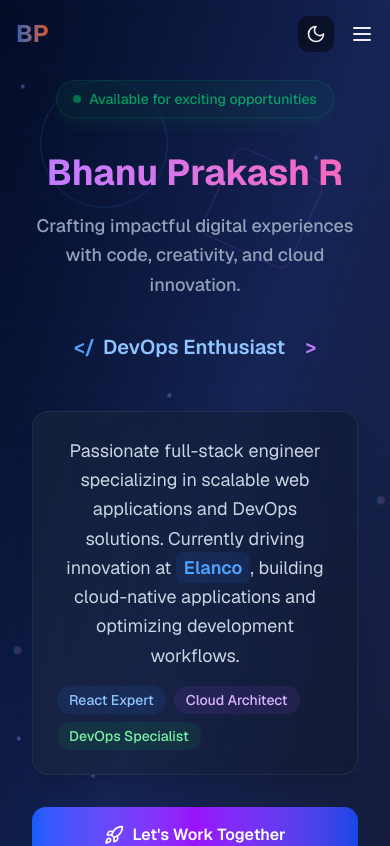
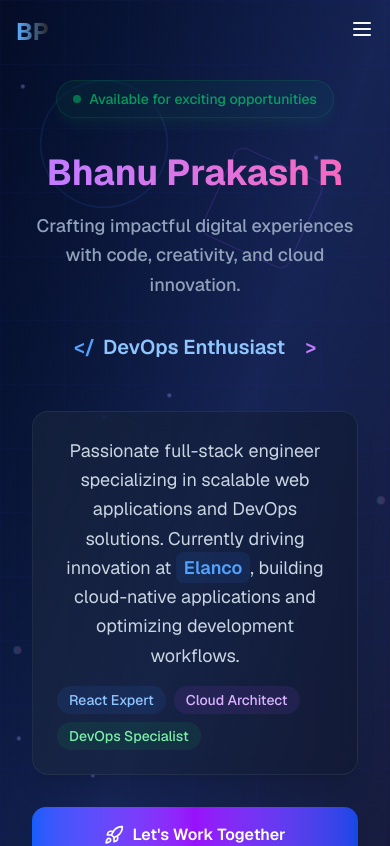
Before and after one commit to BhanuPrakash056/portfolio-website-bhanu, a Next.js app: page / in a window 390 px wide. Shown: the top 846 px of the page. Built offline with nearby package versions, Linux system fonts and the light colour scheme.

Commit message:
Remove theme toggle, enforce dark mode

```diff
--- a/components/navigation.tsx
+++ b/components/navigation.tsx
@@ -2,37 +2,20 @@
 
 import { useState, useEffect } from "react"
 import { motion } from "framer-motion"
-import { Menu, X, Moon, Sun } from "lucide-react"
+import { Menu, X } from "lucide-react"
 
 const Navigation = () => {
   const [isOpen, setIsOpen] = useState(false)
   const [isScrolled, setIsScrolled] = useState(false)
-  const [isDark, setIsDark] = useState(true)
 
   useEffect(() => {
     const handleScroll = () => {
       setIsScrolled(window.scrollY > 50)
     }
 
-    // Check for saved theme preference or default to dark mode
-    const savedTheme = localStorage.getItem('theme')
-    const prefersDark = window.matchMedia('(prefers-color-scheme: dark)').matches
-    setIsDark(savedTheme === 'dark' || (!savedTheme && prefersDark))
-
     window.addEventListener("scroll", handleScroll)
     return () => window.removeEventListener("scroll", handleScroll)
   }, [])
-
-  useEffect(() => {
-    const root = window.document.documentElement
-    if (isDark) {
-      root.classList.add('dark')
-      localStorage.setItem('theme', 'dark')
-    } else {
-      root.classList.remove('dark')
-      localStorage.setItem('theme', 'light')
-    }
-  }, [isDark])
 
   const navItems = ["Home", "About", "Experience", "Skills", "Contact"]
 
@@ -49,10 +32,6 @@ const Navigation = () => {
       }
     }
     setIsOpen(false)
-  }
-
-  const toggleTheme = () => {
-    setIsDark(!isDark)
   }
 
   return (
@@ -86,21 +65,10 @@ const Navigation = () => {
           ))}
         </div>
 
-        {/* Theme Toggle & Mobile Menu Button */}
-        <div className="flex items-center gap-4">
+        {/* Mobile Menu Button */}
+        <div className="md:hidden">
           <motion.button
-            onClick={toggleTheme}
-            className="p-2 rounded-lg bg-background/50 hover:bg-background/80 text-foreground transition-colors"
-            whileHover={{ scale: 1.1 }}
-            whileTap={{ scale: 0.95 }}
-            aria-label="Toggle theme"
-          >
-            {isDark ? <Sun size={20} /> : <Moon size={20} />}
-          </motion.button>
-
-          {/* Mobile Navigation Button */}
-          <motion.button
-            className="md:hidden text-foreground"
+            className="text-foreground"
             onClick={() => setIsOpen(!isOpen)}
             whileHover={{ scale: 1.1 }}
           >
@@ -127,18 +95,6 @@ const Navigation = () => {
               {item}
             </motion.button>
           ))}
-
-          {/* Mobile Theme Toggle */}
-          <div className="pt-4 border-t border-border">
-            <motion.button
-              onClick={toggleTheme}
-              className="flex items-center gap-3 w-full text-left text-foreground/70 hover:text-foreground transition-colors py-2"
-              whileHover={{ x: 4 }}
-            >
-              {isDark ? <Sun size={20} /> : <Moon size={20} />}
-              <span>{isDark ? 'Light Mode' : 'Dark Mode'}</span>
-            </motion.button>
-          </div>
         </div>
       </motion.div>
     </motion.nav>
```
